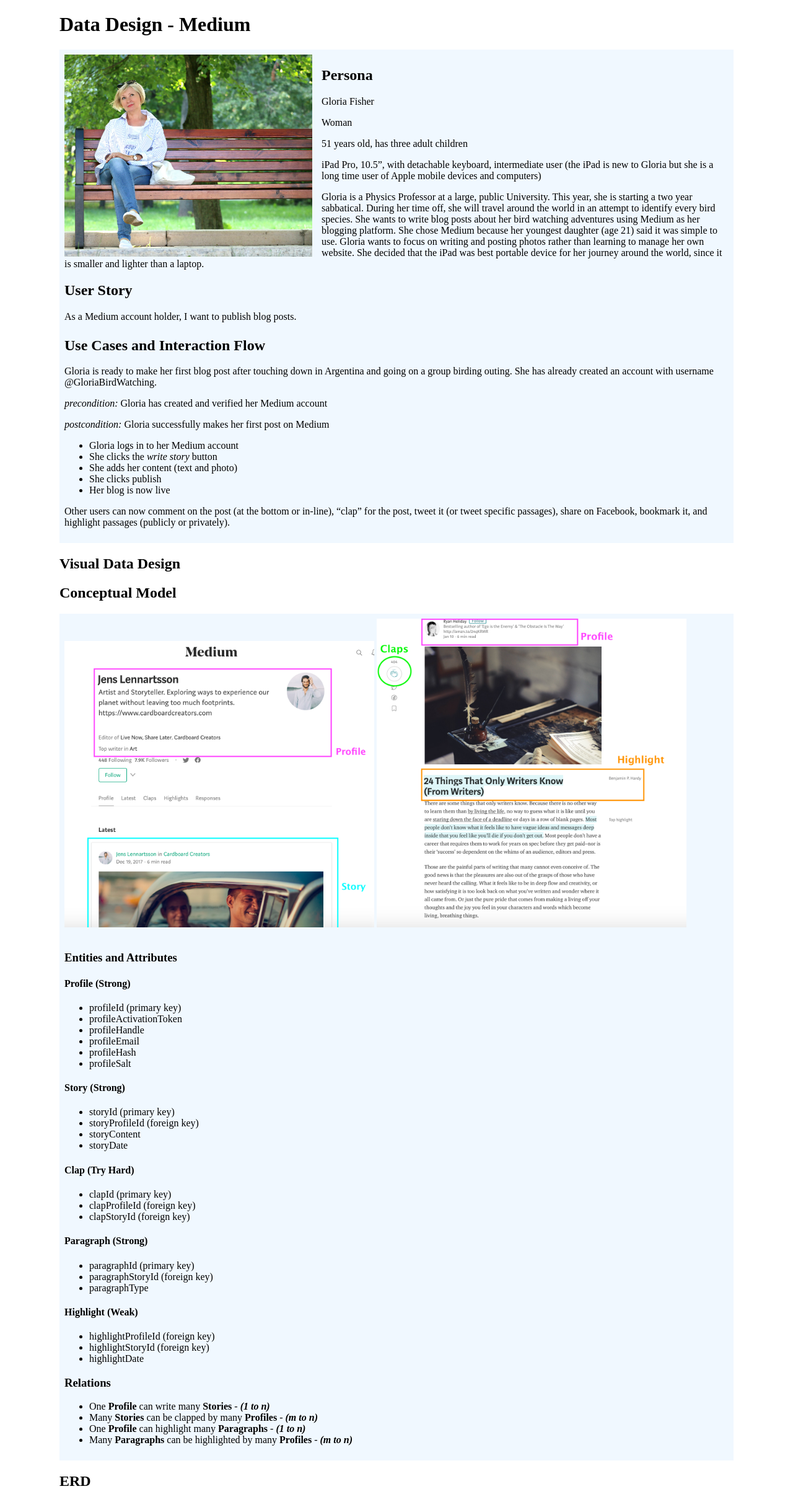
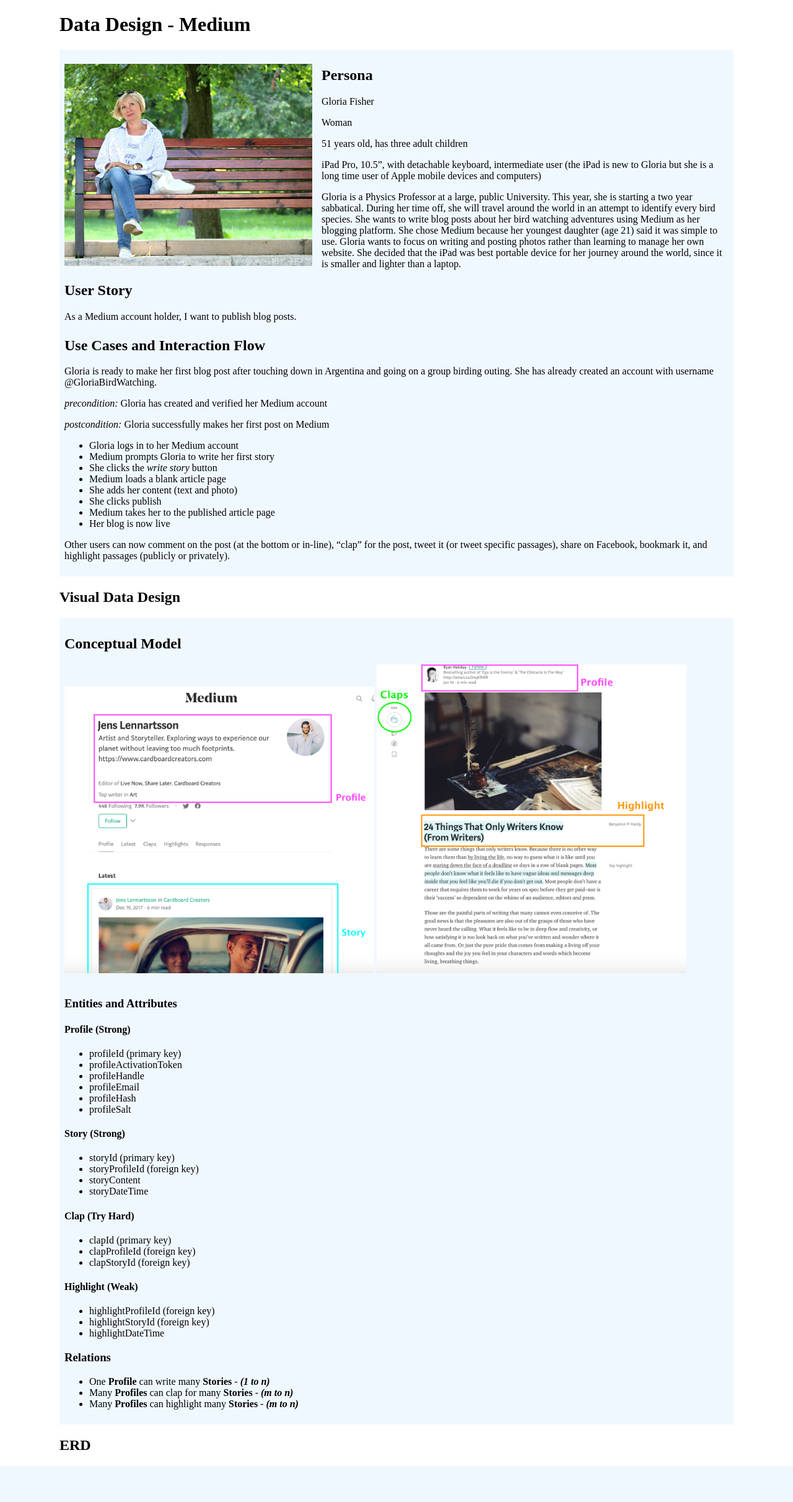
Before and after one commit to samanthaandrews/data-design, a PHP site: page / in a window 1280 px wide. Shown: the whole page at 62% size. After the commit the page ends 2365 px from the top, so only its background shows below. Run offline with PHP 8.4, Linux system fonts and the light colour scheme.

Commit message:
Fixed attributes and entities conceptual model

```diff
--- a/index.php
+++ b/index.php
@@ -38,18 +38,21 @@
 		<p><em>postcondition:</em> Gloria successfully makes her first post on Medium</p>
 		<ul>
 			<li>Gloria logs in to her Medium account</li>
+			<li>Medium prompts Gloria to write her first story</li>
 			<li>She clicks the <em>write story</em> button</li>
+			<li>Medium loads a blank article page</li>
 			<li>She adds her content (text and photo)</li>
 			<li>She clicks publish</li>
+			<li>Medium takes her to the published article page</li>
 			<li>Her blog is now live</li>
 		</ul>
 		<p>Other users can now comment on the post (at the bottom or in-line), “clap” for the post, tweet it (or tweet specific passages), share on Facebook, bookmark it, and highlight passages (publicly or privately).</p>
 		</div>
 
 		<h2>Visual Data Design</h2>
-		<h2>Conceptual Model</h2>
 
 		<div>
+			<h2>Conceptual Model</h2>
 		<img src="Images/Medium-Profile-Image.png" alt="Medium Profile" width="500" />
 			<img src="Images/Medium-Story-Image.png" alt="Medium Story" width="500" />
 		</div>
@@ -70,7 +73,7 @@
 					<li>storyId (primary key)</li>
 					<li>storyProfileId (foreign key)</li>
 					<li>storyContent</li>
-					<li>storyDate</li>
+					<li>storyDateTime</li>
 				</ul>
 			<h4>Clap (Try Hard)</h4>
 			<ul>
@@ -78,24 +81,17 @@
 				<li>clapProfileId (foreign key)</li>
 				<li>clapStoryId (foreign key)</li>
 			</ul>
-			<h4>Paragraph (Strong)</h4>
-			<ul>
-				<li>paragraphId (primary key)</li>
-				<li>paragraphStoryId (foreign key)</li>
-				<li>paragraphType</li>
-			</ul>
 			<h4>Highlight (Weak)</h4>
 				<ul>
 					<li>highlightProfileId (foreign key)</li>
 					<li>highlightStoryId (foreign key)</li>
-					<li>highlightDate</li>
+					<li>highlightDateTime</li>
 				</ul>
 		<h3>Relations</h3>
 			<ul>
 				<li>One <strong>Profile</strong> can write many <strong>Stories</strong> - <strong><em>(1 to n)</em></strong></li>
-				<li>Many <strong>Stories</strong> can be clapped by many <strong>Profiles</strong> - <strong><em>(m to n)</em></strong></li>
-				<li>One <strong>Profile</strong> can highlight many <strong>Paragraphs</strong> - <strong><em>(1 to n)</em></strong></li>
-				<li>Many <strong>Paragraphs</strong> can be highlighted by many <strong>Profiles</strong> - <strong><em>(m to n)</em></strong></li>
+				<li>Many <strong>Profiles</strong> can clap for many <strong>Stories</strong> - <strong><em>(m to n)</em></strong></li>
+				<li>Many <strong>Profiles</strong> can highlight many <strong>Stories</strong> - <strong><em>(m to n)</em></strong></li>
 			</ul>
 		</div>
 		<h2>ERD</h2>
--- a/style.css
+++ b/style.css
@@ -10,7 +10,8 @@ div {background-color: aliceblue;
 }
 
 img.persona {float: left;
-		padding-right: 15px;
+				padding-right: 15px;
+				padding-top: 15px;
 
 }
 
```
